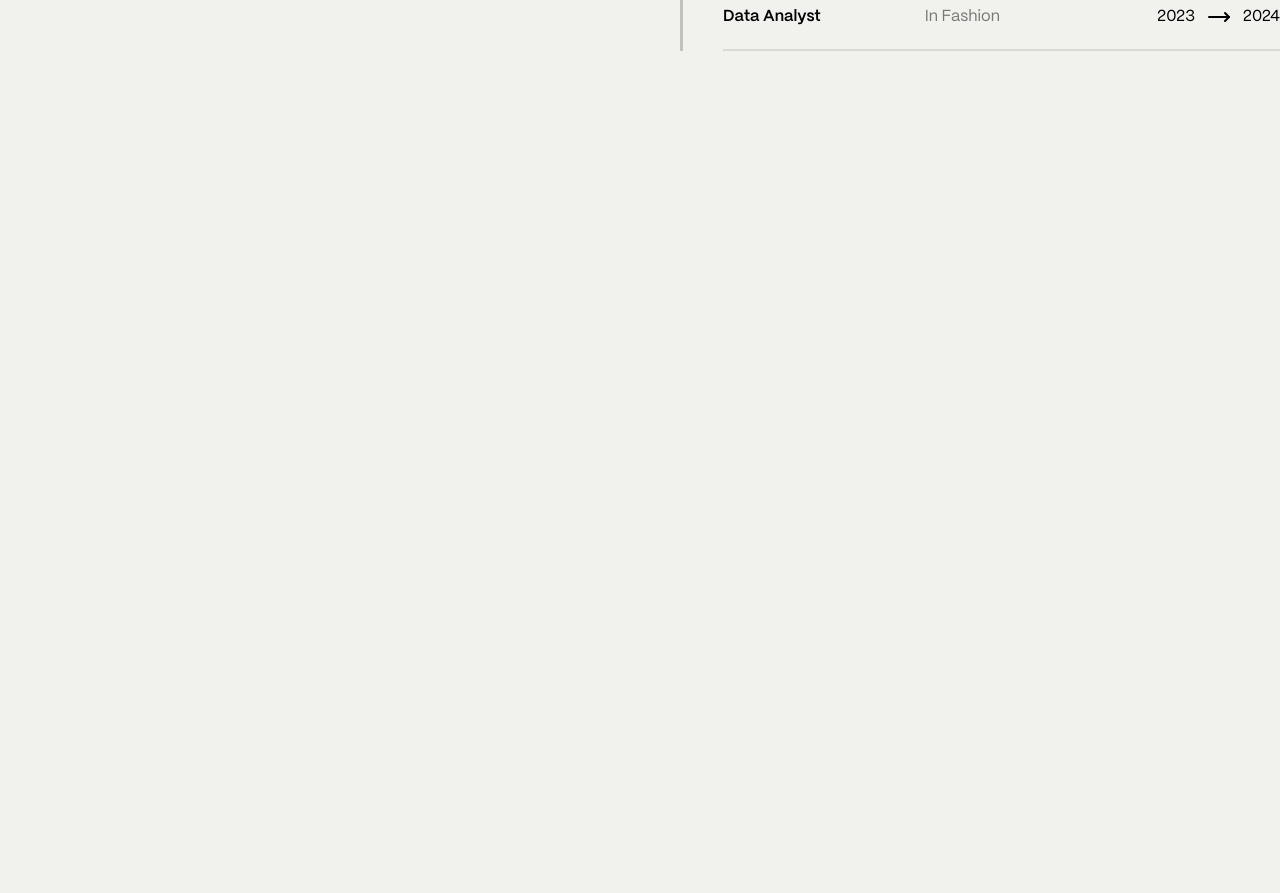
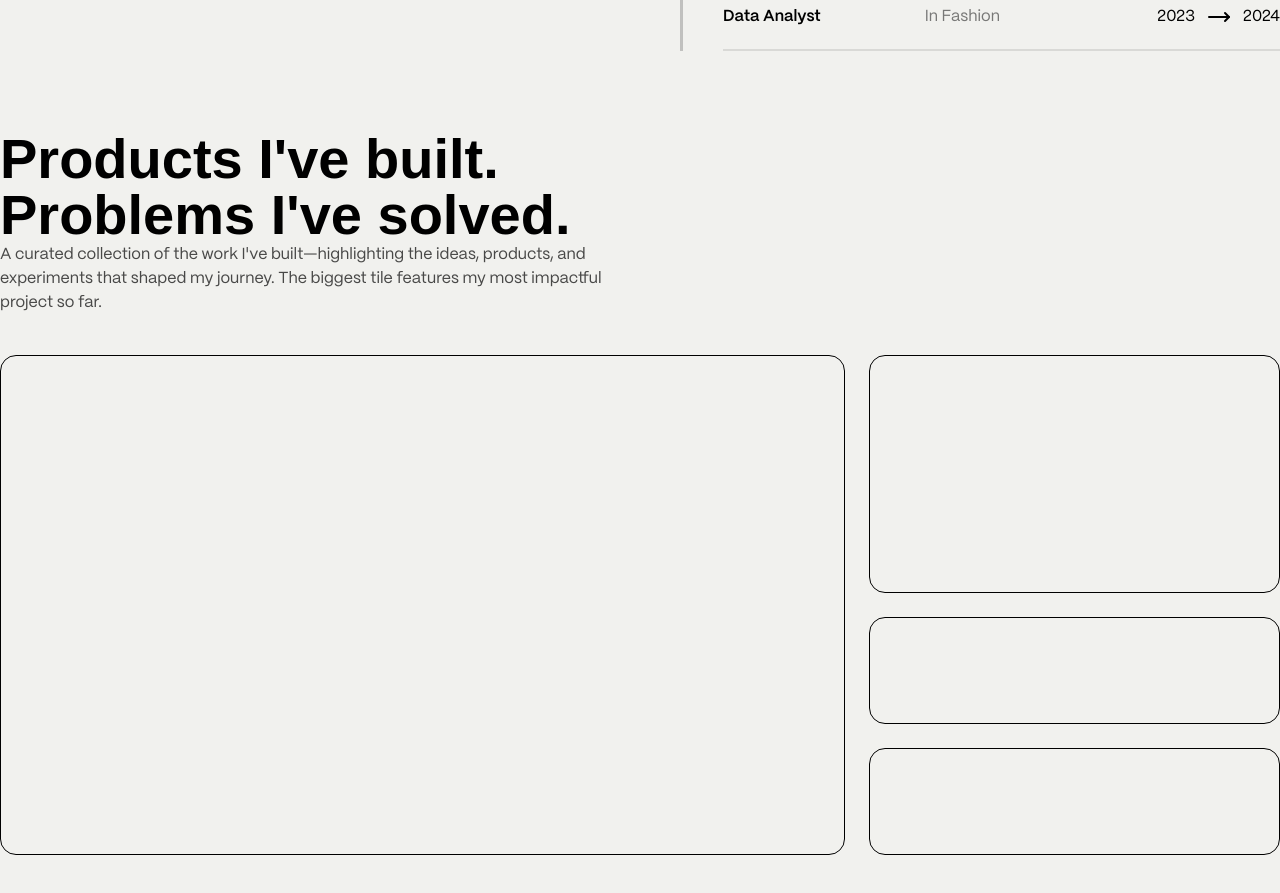
Before and after one commit to TamaWira/yuuniverse, a Next.js app: page / in a window 1280 px wide. Shown: the part 1460-2353 px from the top of the page. Built offline with nearby package versions, Linux system fonts and the light colour scheme; no server answers; a web font is replaced by a local one.

Commit message:
feat: add projects section

```diff
--- a/src/app/page.tsx
+++ b/src/app/page.tsx
@@ -1,4 +1,5 @@
 import { V2AboutMe } from "@/components/features/v2/about-me";
+import { RecentWork } from "@/components/features/v2/recent-work";
 import { Hero } from "@/components/hero";
 import { Navbar } from "@/components/navbar";
 
@@ -12,6 +13,7 @@ export default function Home() {
         </div>
         <div className="max-w-[1280px] mx-auto w-full">
           <V2AboutMe />
+          <RecentWork />
           <div className="px-3 md:px-10 py-10">{/*<Skills />*/}</div>
           <div className="flex items-center px-3 md:px-10 py-10 min-h-screen">
             {/*<Projects />*/}
--- a/src/components/features/v2/recent-work.tsx
+++ b/src/components/features/v2/recent-work.tsx
@@ -1,25 +1,21 @@
 export function RecentWork() {
   return (
     <section className="mt-10 md:mt-20 text-black">
-      <div className="md:px-28">
-        <h2 className="font-specify font-black md:text-[6rem] text-4xl">
-          Recent Work
-        </h2>
-        <p className="mt-5 md:w-1/2 text-black/70 md:text-xl text-justify">
-          Whether you need a striking portfolio, a functional website, or a
-          custom solution, I&apos;m here to deliver results that align with your
-          vision.
-        </p>
-      </div>
-
-      <div className="h-28 bg-black my-10" />
-
-      <div className="md:px-28">
-        <p className="mt-5 text-black/70 md:text-xl text-center w-1/2 mx-auto">
-          Whether you need a striking portfolio, a functional website, or a
-          custom solution, I&apos;m here to deliver results that align with your
-          vision.
-        </p>
+      <h2 className="font-abhaya text-[3.5rem] font-bold leading-14">
+        Products I&apos;ve built.
+        <br />
+        Problems I&apos;ve solved.
+      </h2>
+      <p className="text-black/70 max-w-1/2">
+        A curated collection of the work I've built—highlighting the ideas,
+        products, and experiments that shaped my journey. The biggest tile
+        features my most impactful project so far.
+      </p>
+      <div className="mt-10 grid grid-cols-6 grid-rows-4 h-[500px] gap-6">
+        <div className="col-span-4 row-span-4 border rounded-xl"></div>
+        <div className="col-span-2 row-span-2 border rounded-xl"></div>
+        <div className="col-span-2 row-span-1 border rounded-xl"></div>
+        <div className="col-span-2 row-span-1 border rounded-xl"></div>
       </div>
     </section>
   );
```
Also changed, not shown: public/kja-winduarsa.png (added).
